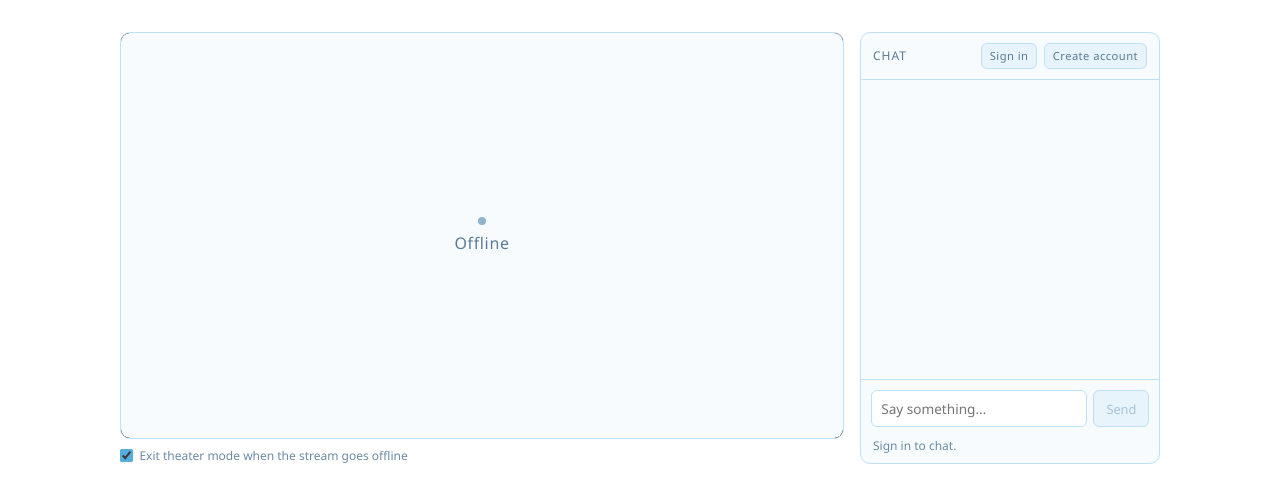
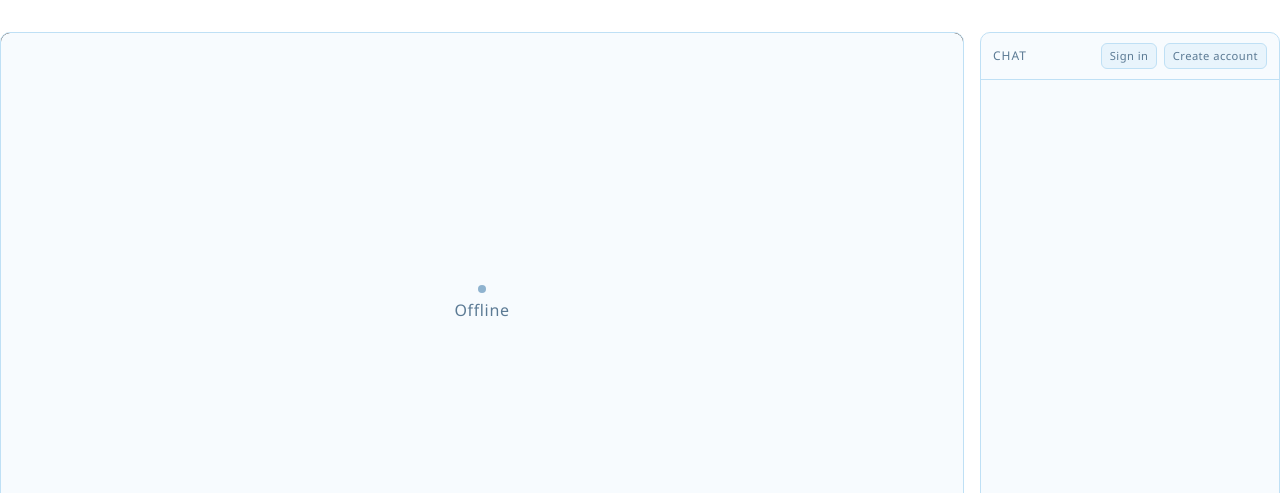
Before and after one commit to aleksandrtapinsh/landing_page, a website: page index.html in a window 1280 px wide. Shown: the top 493 px of the page. Drawn offline with nearby package versions, Linux system fonts and the light colour scheme; no server answers.

Commit message:
Update styles.css

```diff
--- a/styles.css
+++ b/styles.css
@@ -249,7 +249,8 @@ body {
     display: flex;
     align-items: stretch;
     gap: 1rem;
-    width: min(1040px, 94vw);
+    width: 100%;
+    max-width: none;
     margin-bottom: 2rem;
 }
 
```
